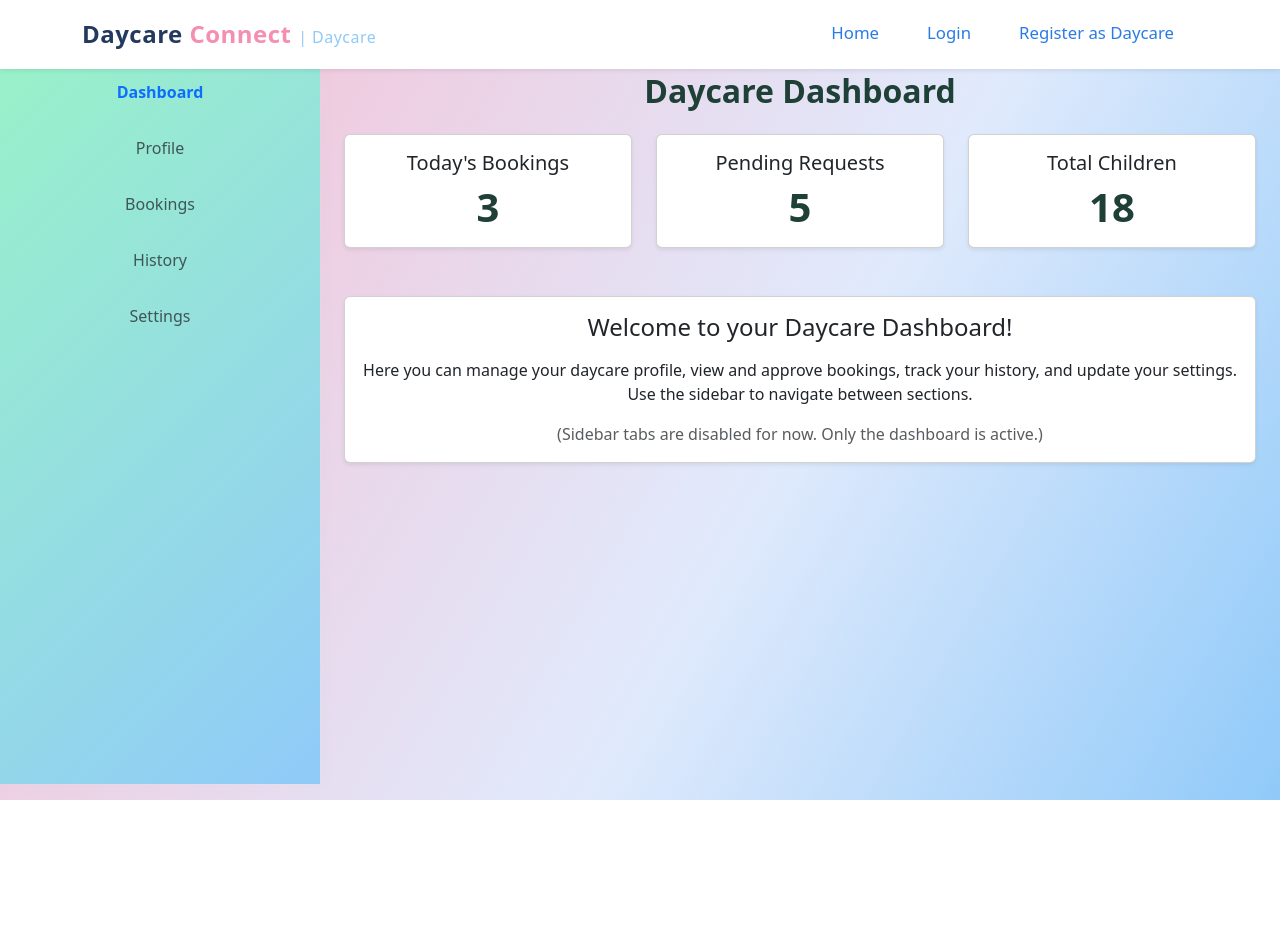
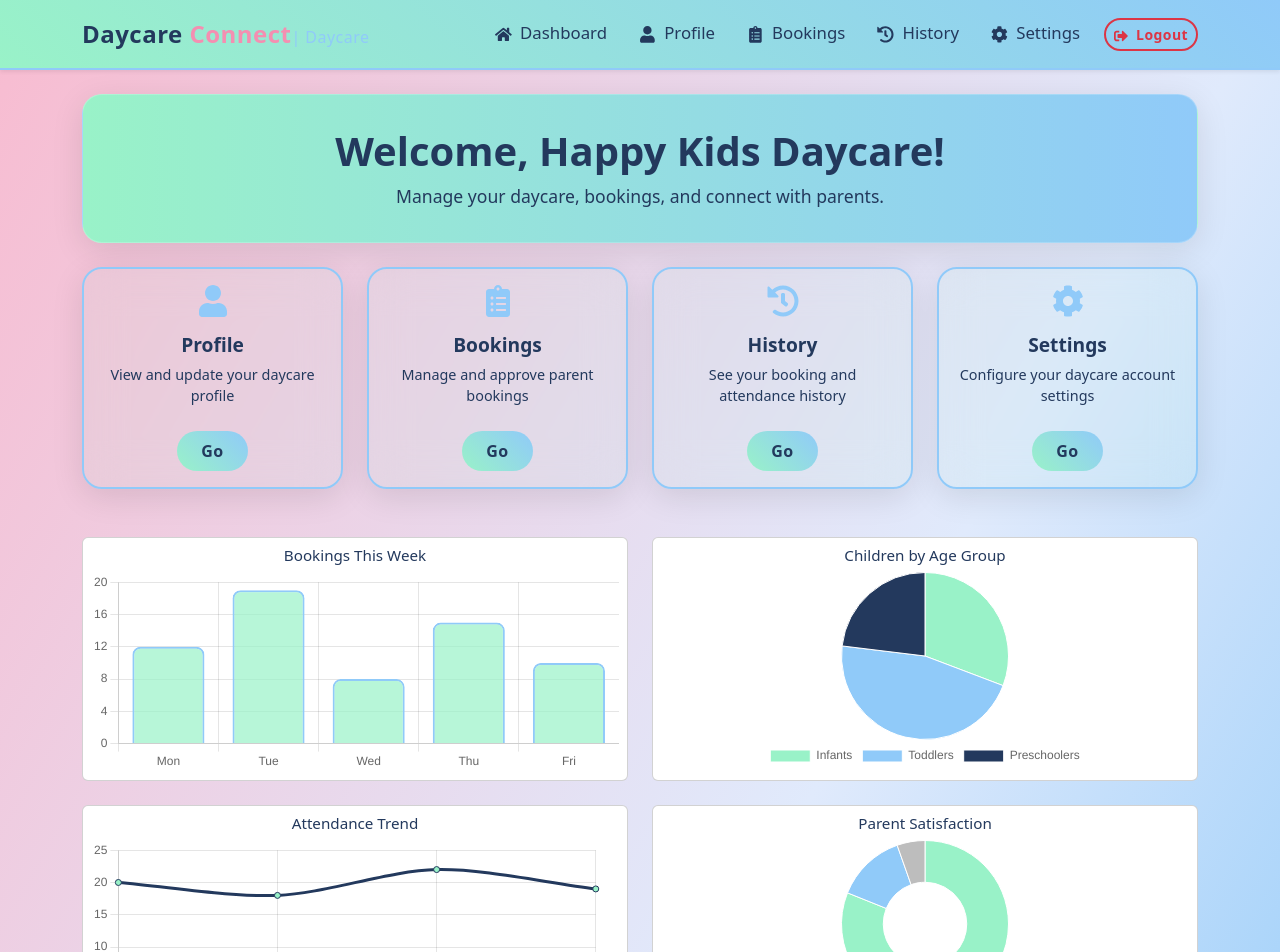
Before and after one commit to mhtasnia/Daycare-Connect, a React (Vite) app in the folder frontend/: page /daycare/dashboard in a window 1280 px wide. Shown: the top 952 px of the page. Before the commit the page ends 800 px from the top, so only its background shows below. Built offline with nearby package versions, Linux system fonts and the light colour scheme.

Commit message:
Created the daycare dashboard

```diff
--- a/frontend/package.json
+++ b/frontend/package.json
@@ -13,9 +13,11 @@
     "animate.css": "^4.1.1",
     "axios": "^1.10.0",
     "bootstrap": "^5.3.6",
+    "chart.js": "^4.5.0",
     "frontend": "file:",
     "react": "^19.1.0",
     "react-bootstrap": "^2.10.10",
+    "react-chartjs-2": "^5.3.0",
     "react-dom": "^19.1.0",
     "react-icons": "^5.5.0",
     "react-parallax-tilt": "^1.7.296",
--- a/frontend/src/screens/DaycareDashboard.jsx
+++ b/frontend/src/screens/DaycareDashboard.jsx
@@ -1,92 +1,388 @@
-import { Container, Row, Col, Card } from "react-bootstrap";
-import DaycareNavbar from "../components/DaycareNavbar";
+import React, { useState } from "react";
+import {
+  Container,
+  Row,
+  Col,
+  Card,
+  Button,
+  Alert,
+  Nav,
+  Navbar,
+} from "react-bootstrap";
+import { Link, useNavigate } from "react-router-dom";
+import {
+  FaUser,
+  FaCalendarAlt,
+  FaClipboardList,
+  FaHistory,
+  FaCog,
+  FaSignOutAlt,
+  FaHome,
+  FaSchool,
+  FaCheckCircle,
+} from "react-icons/fa";
+import {
+  Bar,
+  Pie,
+  Line,
+  Doughnut,
+} from "react-chartjs-2";
+import { Chart as ChartJS, CategoryScale, LinearScale, BarElement, ArcElement, PointElement, LineElement, Tooltip, Legend } from "chart.js";
+import "../styles/ParentHome.css"; // Reuse for layout, override colors below
+
+ChartJS.register(
+  CategoryScale,
+  LinearScale,
+  BarElement,
+  ArcElement,
+  PointElement,
+  LineElement,
+  Tooltip,
+  Legend
+);
 
 function DaycareDashboard() {
+  const navigate = useNavigate();
+  const [user, setUser] = useState({
+    name: "Happy Kids Daycare",
+    email: "info@happykids.com",
+    profileComplete: true,
+  });
+
+  // Example logout handler
+  const handleLogout = () => {
+    localStorage.clear();
+    navigate("/daycare/login");
+  };
+
+  // Feature list (customize as needed)
+  const features = [
+    {
+      title: "Profile",
+      description: "View and update your daycare profile",
+      icon: FaUser,
+      link: "/daycare/profile",
+      variant: "daycare",
+    },
+    {
+      title: "Bookings",
+      description: "Manage and approve parent bookings",
+      icon: FaClipboardList,
+      link: "/daycare/bookings",
+      variant: "daycare",
+    },
+    {
+      title: "History",
+      description: "See your booking and attendance history",
+      icon: FaHistory,
+      link: "/daycare/history",
+      variant: "daycare",
+    },
+    {
+      title: "Settings",
+      description: "Configure your daycare account settings",
+      icon: FaCog,
+      link: "/daycare/settings",
+      variant: "daycare",
+    },
+  ];
+
+  // Example chart data
+  const bookingsBarData = {
+    labels: ["Mon", "Tue", "Wed", "Thu", "Fri"],
+    datasets: [
+      {
+        label: "Bookings",
+        data: [12, 19, 8, 15, 10],
+        backgroundColor: "rgba(153, 242, 200, 0.7)",
+        borderColor: "#90caf9",
+        borderWidth: 2,
+        borderRadius: 8,
+      },
+    ],
+  };
+
+  const childrenPieData = {
+    labels: ["Infants", "Toddlers", "Preschoolers"],
+    datasets: [
+      {
+        label: "Children by Age Group",
+        data: [8, 12, 6],
+        backgroundColor: [
+          "#99f2c8",
+          "#90caf9",
+          "#23395d"
+        ],
+        borderWidth: 1,
+      },
+    ],
+  };
+
+  const attendanceLineData = {
+    labels: ["Week 1", "Week 2", "Week 3", "Week 4"],
+    datasets: [
+      {
+        label: "Attendance",
+        data: [20, 18, 22, 19],
+        fill: false,
+        borderColor: "#23395d",
+        backgroundColor: "#90caf9",
+        tension: 0.3,
+        pointBackgroundColor: "#99f2c8",
+        pointBorderColor: "#23395d",
+      },
+    ],
+  };
+
+  const satisfactionDoughnutData = {
+    labels: ["Satisfied", "Neutral", "Unsatisfied"],
+    datasets: [
+      {
+        label: "Parent Satisfaction",
+        data: [30, 5, 2],
+        backgroundColor: [
+          "#99f2c8",
+          "#90caf9",
+          "#bdbdbd"
+        ],
+        borderWidth: 1,
+      },
+    ],
+  };
+
   return (
-    <div className="dashboard-bg">
-      <DaycareNavbar />
-      <Container fluid className="pt-5" style={{ minHeight: "100vh" }}>
-        <Row>
-          {/* Sidebar */}
-          <Col
-            md={3}
-            className="d-none d-md-block sidebar-dashboard px-0"
+    <div className="daycare-dashboard-wrapper">
+      {/* Navigation Header */}
+      <Navbar
+        expand="lg"
+        className="parent-navbar shadow-sm"
         style={{
-              background: "linear-gradient(135deg, #99f2c8 0%, #90caf9 100%)",
-              minHeight: "calc(100vh - 64px)",
-              boxShadow: "2px 0 12px 0 rgba(153,242,200,0.07)",
+          background: "linear-gradient(45deg, #99f2c8, #90caf9)",
+          borderBottom: "2px solid #90caf9",
         }}
       >
-            <div className="sidebar-sticky pt-4">
-              <ul className="nav flex-column dashboard-nav">
-                <li className="nav-item mb-3">
-                  <a className="nav-link active" href="#">
-                    <b>Dashboard</b>
-                  </a>
-                </li>
-                <li className="nav-item mb-3">
-                  <a className="nav-link disabled" href="#">
-                    Profile
-                  </a>
-                </li>
-                <li className="nav-item mb-3">
-                  <a className="nav-link disabled" href="#">
-                    Bookings
-                  </a>
-                </li>
-                <li className="nav-item mb-3">
-                  <a className="nav-link disabled" href="#">
-                    History
-                  </a>
-                </li>
-                <li className="nav-item mb-3">
-                  <a className="nav-link disabled" href="#">
-                    Settings
-                  </a>
-                </li>
-              </ul>
+        <Container>
+          <Navbar.Brand as={Link} to="/daycare/dashboard" className="fw-bold" style={{ color: "#23395d" }}>
+            Daycare <span className="brand-highlight" style={{ color: "#90caf9" }}>Connect</span>
+            <span className="text-muted small daycare-highlight">| Daycare</span>
+          </Navbar.Brand>
+          <Navbar.Toggle aria-controls="daycare-navbar" />
+          <Navbar.Collapse id="daycare-navbar">
+            <Nav className="ms-auto align-items-center">
+              <Nav.Link as={Link} to="/daycare/dashboard" className="nav-item" style={{ color: "#23395d" }}>
+                <FaHome className="me-1" /> Dashboard
+              </Nav.Link>
+              <Nav.Link as={Link} to="/daycare/profile" className="nav-item" style={{ color: "#23395d" }}>
+                <FaUser className="me-1" /> Profile
+              </Nav.Link>
+              <Nav.Link as={Link} to="/daycare/bookings" className="nav-item" style={{ color: "#23395d" }}>
+                <FaClipboardList className="me-1" /> Bookings
+              </Nav.Link>
+              <Nav.Link as={Link} to="/daycare/history" className="nav-item" style={{ color: "#23395d" }}>
+                <FaHistory className="me-1" /> History
+              </Nav.Link>
+              <Nav.Link as={Link} to="/daycare/settings" className="nav-item" style={{ color: "#23395d" }}>
+                <FaCog className="me-1" /> Settings
+              </Nav.Link>
+            </Nav>
+            <Button
+              variant="outline-danger"
+              size="sm"
+              onClick={handleLogout}
+              className="ms-2"
+            >
+              <FaSignOutAlt className="me-1" /> Logout
+            </Button>
+          </Navbar.Collapse>
+        </Container>
+      </Navbar>
+
+      <Container className="py-4">
+        {/* Welcome Section */}
+        <Row className="mb-4">
+          <Col>
+            <div
+              className="welcome-section"
+              style={{
+                background: "linear-gradient(90deg, #99f2c8 0%, #90caf9 100%)",
+                color: "#23395d",
+              }}
+            >
+              <h1 className="welcome-title" style={{ color: "#23395d" }}>
+                Welcome, {user.name}!
+              </h1>
+              <p className="welcome-subtitle" style={{ color: "#23395d" }}>
+                Manage your daycare, bookings, and connect with parents.
+              </p>
             </div>
           </Col>
-          {/* Main Dashboard Content */}
-          <Col md={9} className="pt-5 pt-md-4 px-4">
-            <h2 className="mb-4 fw-bold" style={{ color: "#1f4037" }}>
-              Daycare Dashboard
-            </h2>
-            <Row className="g-4">
-              <Col md={4}>
-                <Card className="shadow-sm dashboard-card">
-                  <Card.Body>
-                    <h5 className="mb-2">Today's Bookings</h5>
-                    <div className="display-6 fw-bold" style={{ color: "#1f4037" }}>3</div>
+        </Row>
+
+        {/* Profile Completion Alert */}
+        {!user.profileComplete && (
+          <Row className="mb-4">
+            <Col>
+              <Alert variant="warning" className="profile-alert">
+                <div className="d-flex justify-content-between align-items-center">
+                  <div>
+                    <strong>Complete Your Profile</strong>
+                    <p className="mb-0">
+                      Add your daycare details to get the most out of Daycare Connect.
+                    </p>
+                  </div>
+                  <Button
+                    as={Link}
+                    to="/daycare/profile"
+                    variant="warning"
+                    className="ms-3"
+                  >
+                    <FaCheckCircle className="me-1" /> Complete Now
+                  </Button>
+                </div>
+              </Alert>
+            </Col>
+          </Row>
+        )}
+
+        {/* Feature Cards */}
+        <Row>
+          {features.map((feature, idx) => (
+            <Col lg={3} md={6} className="mb-4" key={idx}>
+              <Card
+                className="quick-action-card h-100"
+                style={{
+                  border: "2px solid #90caf9",
+                  background: "rgba(153, 242, 200, 0.08)",
+                }}
+              >
+                <Card.Body className="text-center">
+                  <div className="action-icon mb-3" style={{ color: "#90caf9" }}>
+                    <feature.icon size={32} />
+                  </div>
+                  <Card.Title className="action-title" style={{ color: "#23395d" }}>
+                    {feature.title}
+                  </Card.Title>
+                  <Card.Text className="action-description" style={{ color: "#23395d" }}>
+                    {feature.description}
+                  </Card.Text>
+                  <Button
+                    as={Link}
+                    to={feature.link}
+                    style={{
+                      background: "linear-gradient(45deg, #99f2c8, #90caf9)",
+                      color: "#23395d",
+                      border: "none",
+                      borderRadius: "25px",
+                      fontWeight: 600,
+                    }}
+                    className="action-btn"
+                  >
+                    Go
+                  </Button>
                 </Card.Body>
               </Card>
             </Col>
-              <Col md={4}>
-                <Card className="shadow-sm dashboard-card">
-                  <Card.Body>
-                    <h5 className="mb-2">Pending Requests</h5>
-                    <div className="display-6 fw-bold" style={{ color: "#1f4037" }}>5</div>
+          ))}
+        </Row>
+
+        {/* Dashboard Charts */}
+        <Row className="mt-4">
+          <Col md={6} xs={12} className="mb-4">
+            <Card className="h-100">
+              <Card.Body style={{ padding: "0.5rem" }}>
+                <Card.Title style={{ color: "#23395d", fontSize: "0.95rem" }}>Bookings This Week</Card.Title>
+                <div style={{ width: "100%", height: "200px" }}>
+                  <Bar
+                    data={bookingsBarData}
+                    options={{
+                      plugins: { legend: { display: false } },
+                      scales: { y: { beginAtZero: true } },
+                      maintainAspectRatio: false,
+                    }}
+                    height={110}
+                  />
+                </div>
               </Card.Body>
             </Card>
           </Col>
-              <Col md={4}>
-                <Card className="shadow-sm dashboard-card">
-                  <Card.Body>
-                    <h5 className="mb-2">Total Children</h5>
-                    <div className="display-6 fw-bold" style={{ color: "#1f4037" }}>18</div>
+          <Col md={6} xs={12} className="mb-4">
+            <Card className="h-100">
+              <Card.Body style={{ padding: "0.5rem" }}>
+                <Card.Title style={{ color: "#23395d", fontSize: "0.95rem" }}>Children by Age Group</Card.Title>
+                <div style={{ width: "100%", height: "200px" }}>
+                  <Pie
+                    data={childrenPieData}
+                    options={{
+                      plugins: { legend: { position: "bottom" } },
+                      maintainAspectRatio: false,
+                    }}
+                    height={110}
+                  />
+                </div>
+              </Card.Body>
+            </Card>
+          </Col>
+          <Col md={6} xs={12} className="mb-4">
+            <Card className="h-100">
+              <Card.Body style={{ padding: "0.5rem" }}>
+                <Card.Title style={{ color: "#23395d", fontSize: "0.95rem" }}>Attendance Trend</Card.Title>
+                <div style={{ width: "100%", height: "200px" }}>
+                  <Line
+                    data={attendanceLineData}
+                    options={{
+                      plugins: { legend: { display: false } },
+                      scales: { y: { beginAtZero: true } },
+                      maintainAspectRatio: false,
+                    }}
+                    height={110}
+                  />
+                </div>
+              </Card.Body>
+            </Card>
+          </Col>
+          <Col md={6} xs={12} className="mb-4">
+            <Card className="h-100">
+              <Card.Body style={{ padding: "0.5rem" }}>
+                <Card.Title style={{ color: "#23395d", fontSize: "0.95rem" }}>Parent Satisfaction</Card.Title>
+                <div style={{ width: "100%", height: "200px" }}>
+                  <Doughnut
+                    data={satisfactionDoughnutData}
+                    options={{
+                      plugins: { legend: { position: "bottom" } },
+                      maintainAspectRatio: false,
+                    }}
+                    height={110}
+                  />
+                </div>
               </Card.Body>
             </Card>
           </Col>
         </Row>
-            <Card className="mt-5 shadow-sm">
+
+        {/* Recent Activity */}
+        <Row className="mt-5">
+          <Col>
+            <h3 className="section-title mb-3" style={{ color: "#23395d" }}>
+              Recent Activity
+            </h3>
+            <Card className="activity-card">
               <Card.Body>
-                <h4 className="mb-3">Welcome to your Daycare Dashboard!</h4>
-                <p>
-                  Here you can manage your daycare profile, view and approve bookings, track your history, and update your settings. Use the sidebar to navigate between sections.
+                <div className="text-center py-4">
+                  <FaCalendarAlt size={48} className="text-muted mb-3" />
+                  <h5>No Recent Activity</h5>
+                  <p className="text-muted">
+                    Manage bookings and interact with parents to see your activity here.
                   </p>
-                <p className="text-muted mb-0">
-                  (Sidebar tabs are disabled for now. Only the dashboard is active.)
-                </p>
+                  <Button as={Link} to="/daycare/bookings" style={{
+                    background: "linear-gradient(45deg, #99f2c8, #90caf9)",
+                    color: "#23395d",
+                    border: "none",
+                    borderRadius: "25px",
+                    fontWeight: 600,
+                  }}>
+                    View Bookings
+                  </Button>
+                </div>
               </Card.Body>
             </Card>
           </Col>
--- a/frontend/src/styles/DaycareDashboard.css
+++ b/frontend/src/styles/DaycareDashboard.css
@@ -36,3 +36,12 @@
   background: #fff;
   border: none;
 }
+
+.daycare-dashboard-wrapper {
+  background: linear-gradient(120deg, #99f2c8 0%, #e0eafc 60%, #90caf9 100%);
+  min-height: 100vh;
+}
+
+.daycare-highlight {
+  color: white !important;
+}
```
Also changed, not shown: 2 other files (tests, documents, lock files or other folders). Lines whose indentation alone changed are shown as unchanged.
